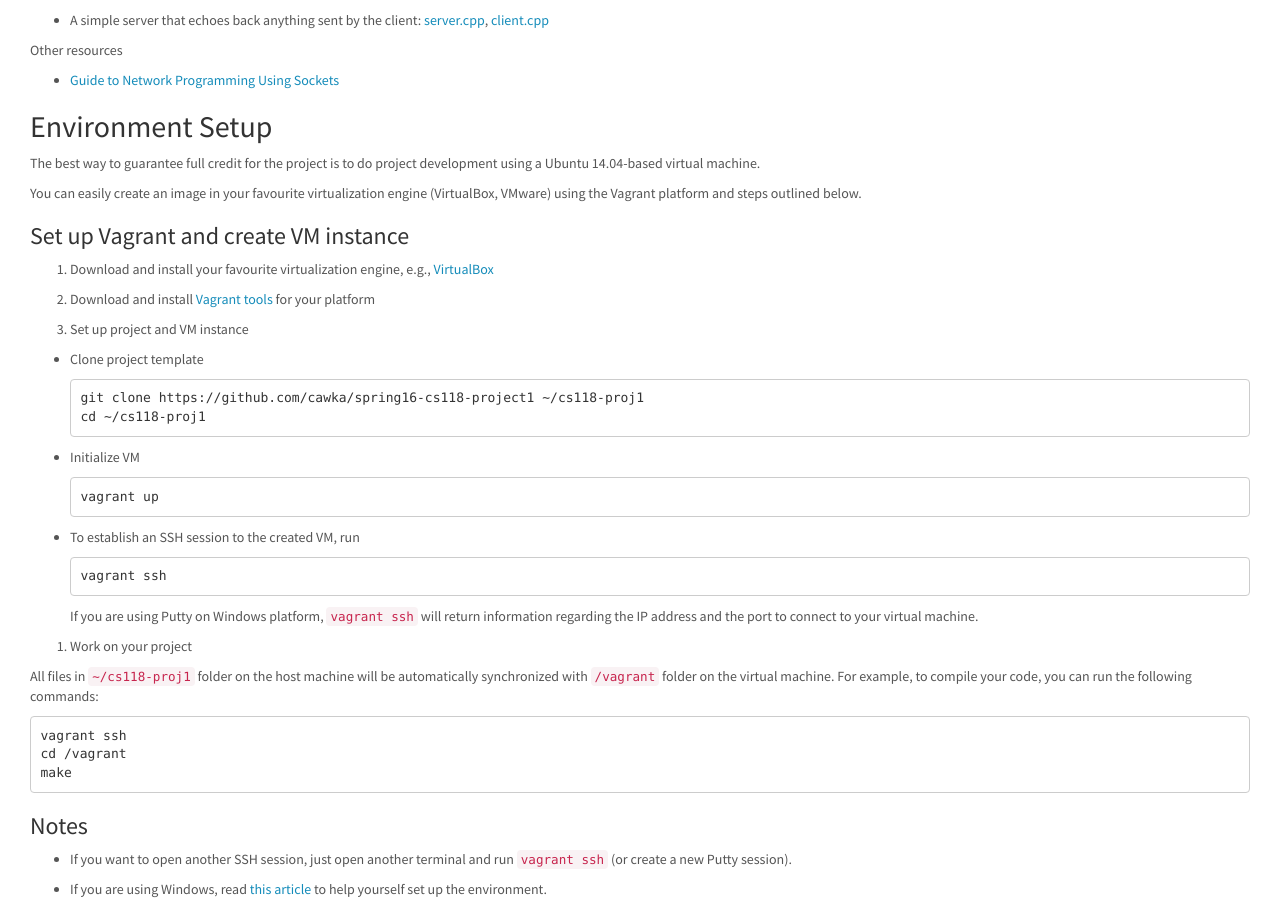
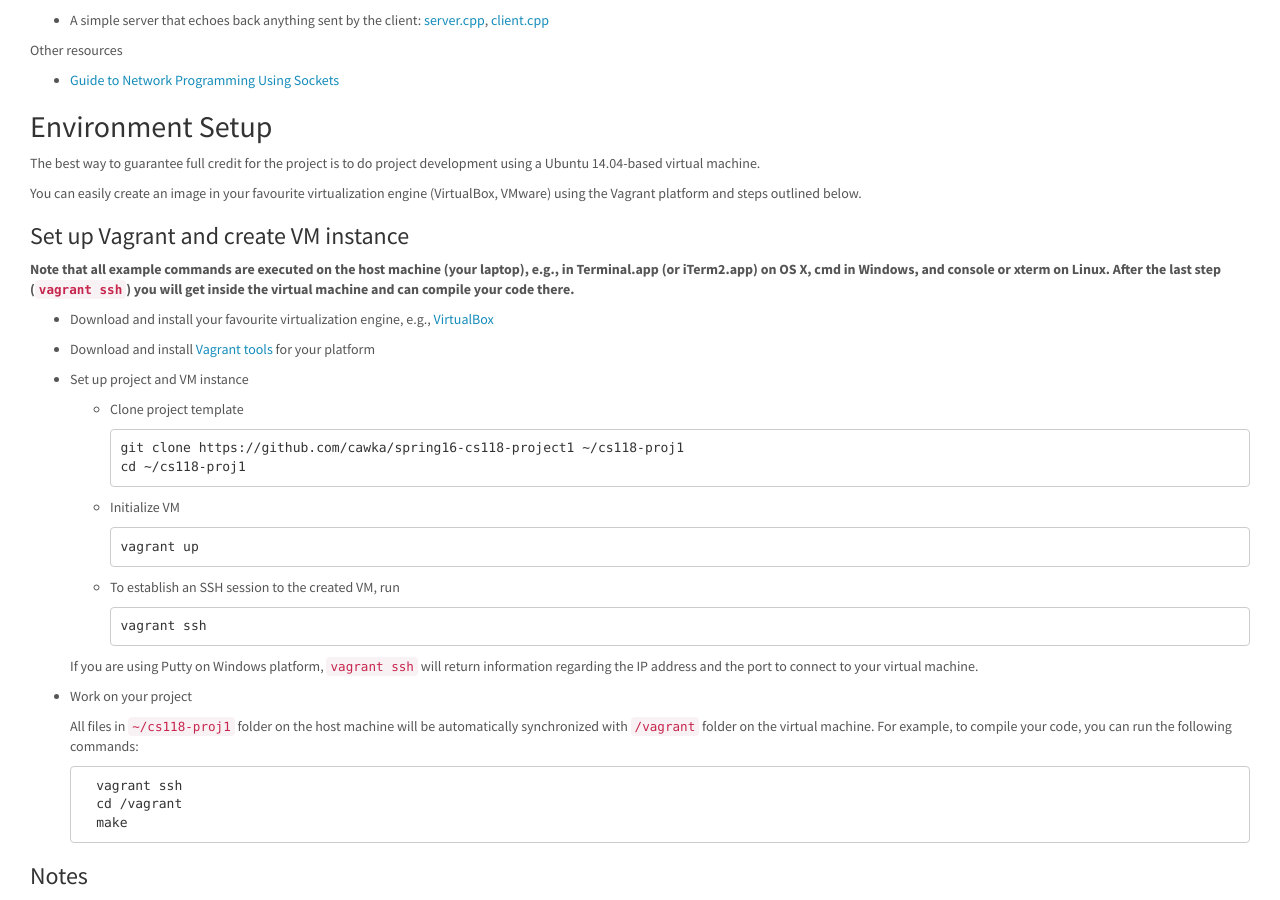
Before and after one commit to cawka/cs118-spring2016, a Jekyll site: the page built from project-1.md, in a window 1280 px wide and 900 px high, scrolled down 2736 px. Built offline with Jekyll 4.4.1, drawn with Linux system fonts in a browser that asks for light colours.

Commit message:
Add clarification about environment setup

```diff
--- a/project-1.md
+++ b/project-1.md
@@ -153,11 +153,13 @@ You can easily create an image in your favourite virtualization engine (VirtualB
 
 ### Set up Vagrant and create VM instance
 
-1. Download and install your favourite virtualization engine, e.g., [VirtualBox](https://www.virtualbox.org/wiki/Downloads)
+**Note that all example commands are executed on the host machine (your laptop), e.g., in Terminal.app (or iTerm2.app) on OS X, cmd in Windows, and console or xterm on Linux.  After the last step (`vagrant ssh`) you will get inside the virtual machine and can compile your code there.**
 
-2. Download and install [Vagrant tools](https://www.vagrantup.com/downloads.html) for your platform
+- Download and install your favourite virtualization engine, e.g., [VirtualBox](https://www.virtualbox.org/wiki/Downloads)
 
-3. Set up project and VM instance
+- Download and install [Vagrant tools](https://www.vagrantup.com/downloads.html) for your platform
+
+- Set up project and VM instance
 
   * Clone project template
 
```
Also changed, not shown: other parts of project-1.md (+6 -6 lines).
